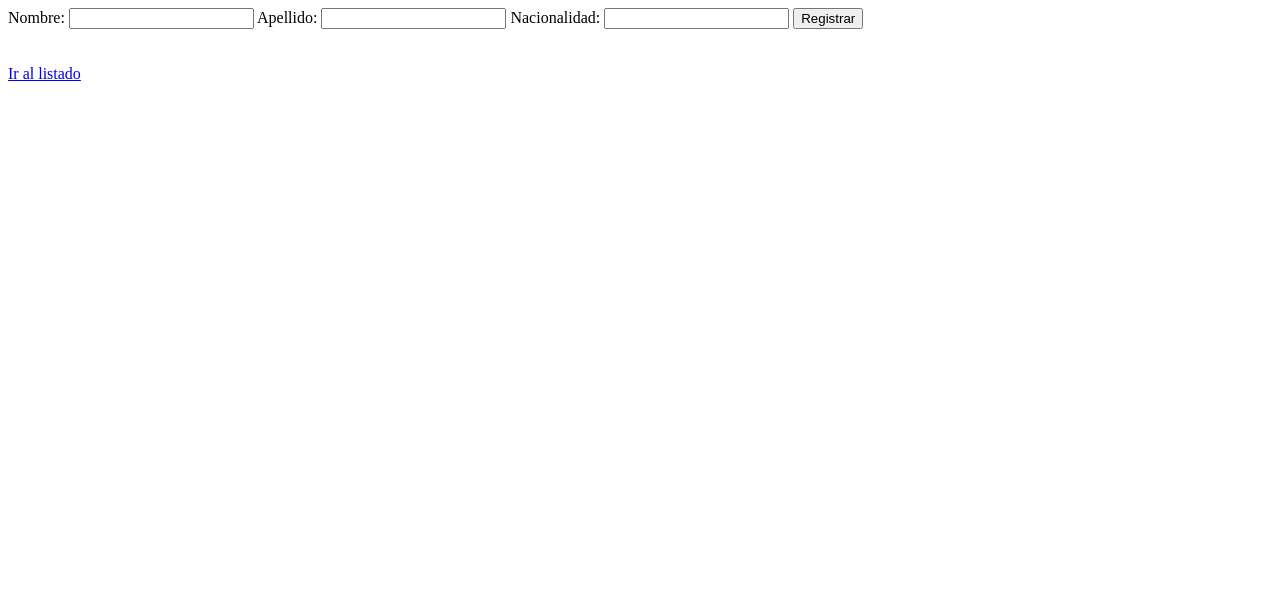
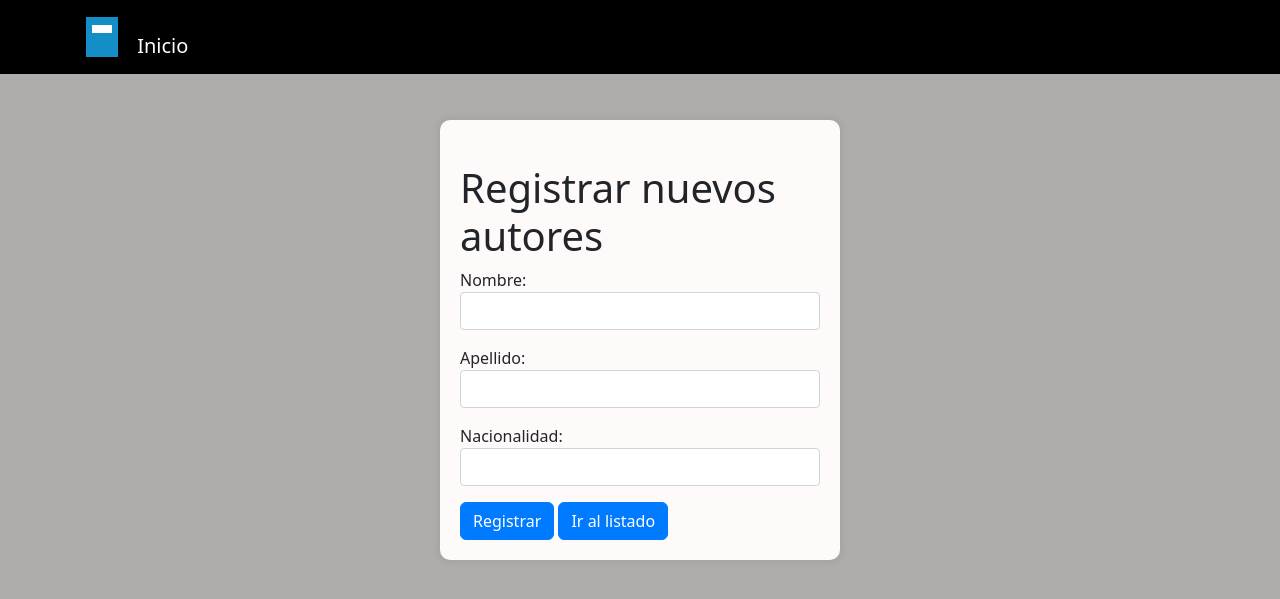
Before and after one commit to TinchoARS/BibliotecaWebApp, a Django app: page /biblioteca/autores/nuevo/ in a window 1280 px wide. Shown: the top 599 px of the page. Run offline with Django 4.2, Linux system fonts and the light colour scheme; some libraries are stand-ins or nearby versions.

Commit message:
Se agrega estilo al Template  Nuevos Autores

```diff
--- a/biblioteca/templates/biblioteca/nuevos_autores.html
+++ b/biblioteca/templates/biblioteca/nuevos_autores.html
@@ -1,3 +1,4 @@
+{% load static %}
 <!DOCTYPE html>
 <html lang="en">
 <head>
@@ -5,21 +6,44 @@
     <meta http-equiv="X-UA-Compatible" content="IE=edge">
     <meta name="viewport" content="width=device-width, initial-scale=1.0">
     <title>Registrar nuevo autor</title>
+    <link rel="stylesheet" href="{% static 'css/bootstrap.min.css' %}">
+    <link rel="stylesheet" href="{% static 'css/propios.css' %}">
 </head>
 <body>
-    <form method = "post">
-        {%csrf_token%}
-        <label for="nombre">Nombre:</label>
-        <input type="text" id="nombre" name="nombre" values="{{autor.nombre}}" required>
-        <label for="apellido">Apellido:</label>
-        <input type="text" id = "apellido" name = "apellido"  value="{{autor.apellido}}" required>
-        <label for="nacionalidad">Nacionalidad:</label>
-        <input type="text" id="nacionalidad" name="nacionalidad" value="{{autor.nacionalidad}}" required>
-        <input type="submit" value="Registrar">
-    </form>
-    <br><br>
-    <a href="{% url 'listado_autores' %}">
-        Ir al listado
-    </a>
+    <nav class="navbar navbar-expand-lg navbar-dark bg-black fixed-top">
+        <div class="container">
+            <a class="navbar-brand" href="{% url 'pagina_principal' %}">
+                <span class="logo-icon"></span>
+                Inicio
+            </a>
+        </div>
+    </nav>
+    <div class="container-small mx-auto mt-4"> <!-- Agregado de la clase "container-small" -->
+        <div class="content-container">
+            <h1 class="mt-4">Registrar nuevos autores</h1>
+            <form method="post">
+                {% csrf_token %}
+
+                <div class="form-group">
+                    <label for="nombre">Nombre:</label>
+                    <input type="text" class="form-control" id="nombre" name="nombre" values="{{autor.nombre}}" required>
+                </div>
+                <div class="form-group">
+                    <label for="apellido">Apellido:</label>
+                    <input type="text" class="form-control" id = "apellido" name = "apellido"  value="{{autor.apellido}}" required>
+                </div>
+                <div class="form-group">
+                    <label for="nacionalidad">Nacionalidad:</label>
+                    <input type="text" class="form-control" id="nacionalidad" name="nacionalidad" value="{{autor.nacionalidad}}" required>
+                </div>
+                <button type="submit" value="Registrar" class="btn btn-primary">Registrar</button>
+                <a class="btn btn-primary" href="{% url 'listado_autores' %}">
+                    Ir al listado
+                </a>
+            </form>
+        </div>
+    </div>
+
+
 </body>
 </html>
```
